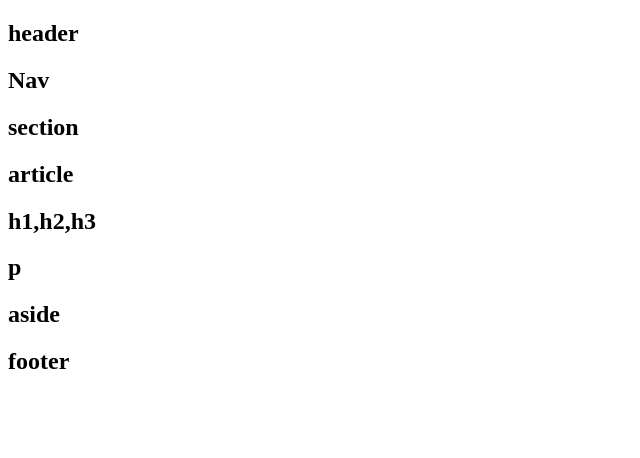
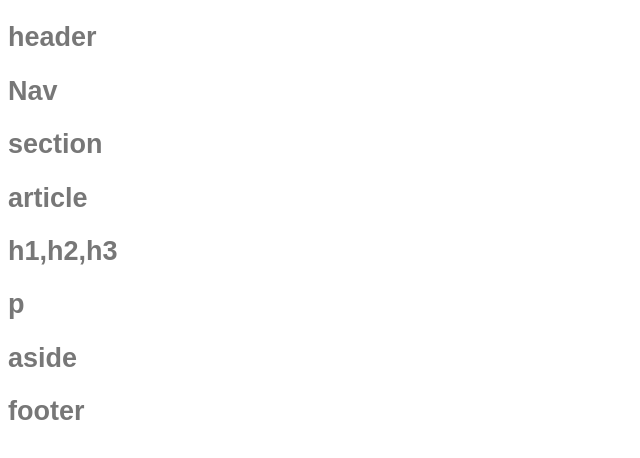
Before and after one commit to ahok89/HW-Wireframe, a plain HTML site: page index.html in a window 1280 px wide. Shown: the whole page, without its empty margins (0-640 px from the left). Drawn offline with Linux system fonts and the light colour scheme.

Commit message:
added body to .css

```diff
--- a/index.html
+++ b/index.html
@@ -5,7 +5,7 @@
     <meta charset="UTF-8">
     <meta name="viewport" content="width=device-width, initial-scale=1.0">
     <meta http-equiv="X-UA-Compatible" content="ie=edge">
-    <title>header</title>
+    <link rel="stylesheet" type="text/css" href="style.css">
 
 <body>
     <div class="container">
--- a/style.css
+++ b/style.css
@@ -0,0 +1,7 @@
+body {
+    font-size: 18px;
+    font-family: 'Arial', 'Helvetica Neue', Helvetica, sans-serif;
+    color: #777;
+    background: #777
+    width: 960px
+ }
```
